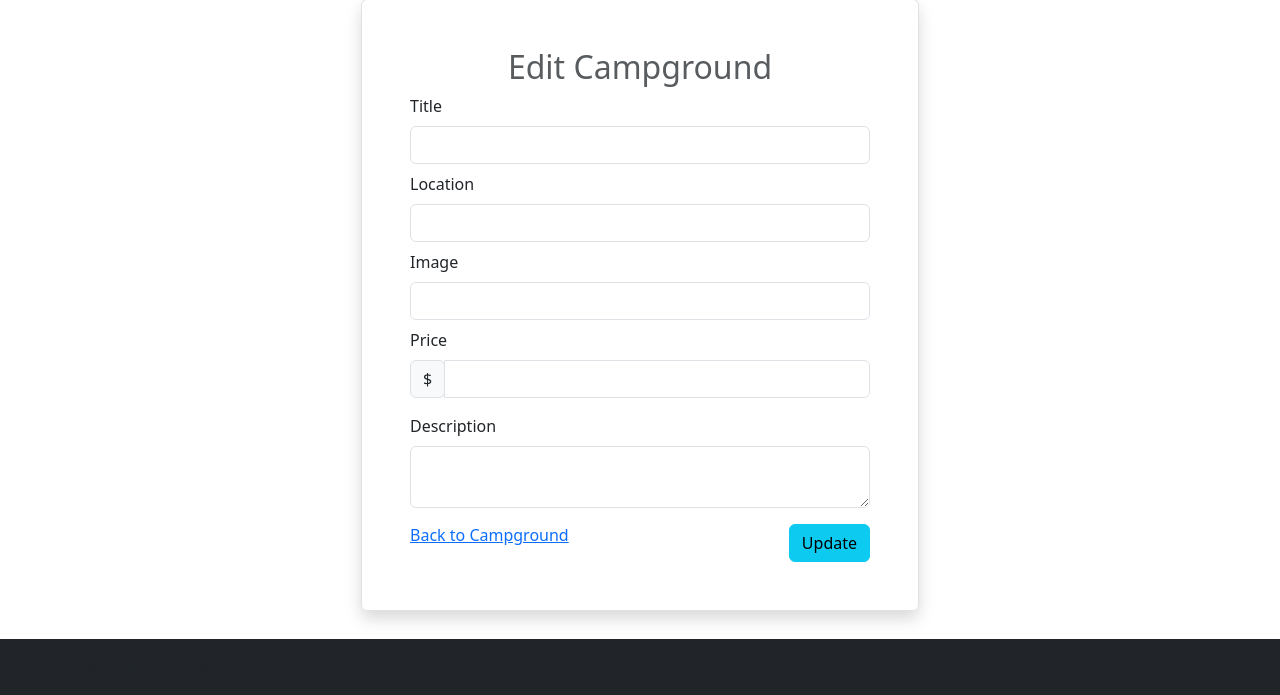
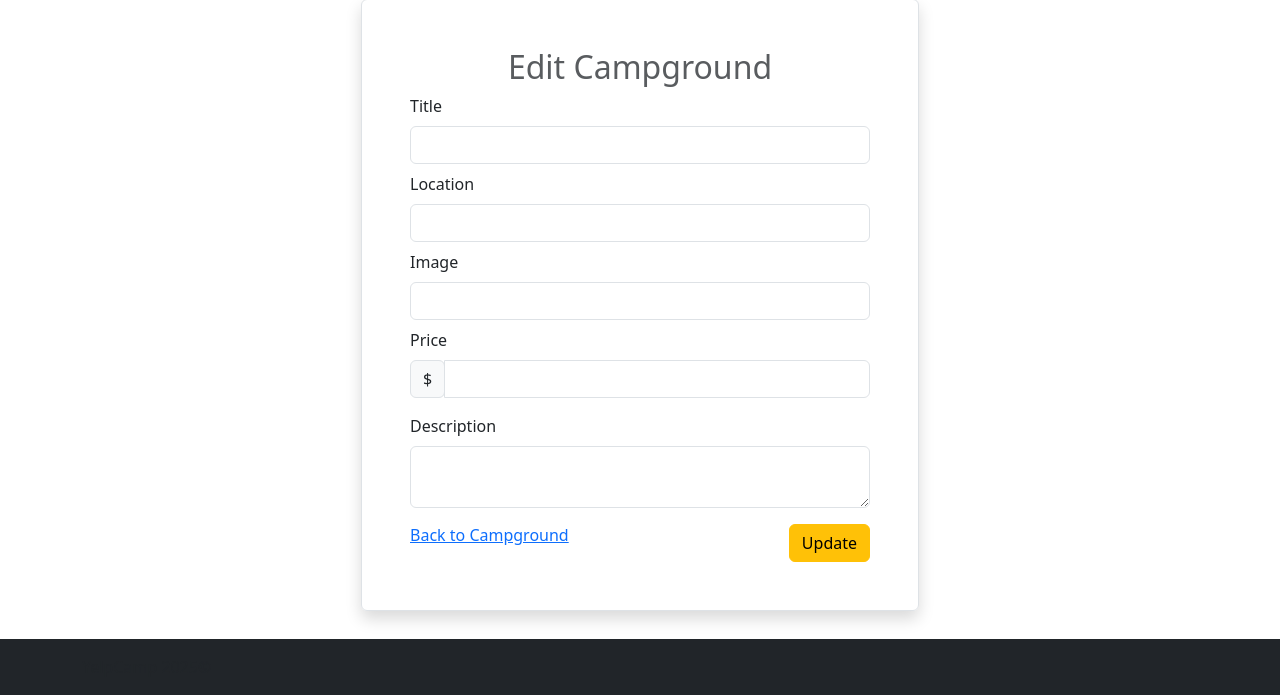
Before and after one commit to harmanpreetbajwa/YelpCamp, a Node server app: template views/campgrounds/edit.ejs in a window 1280 px wide. Shown: the part 105-800 px from the top of the page. Run offline with Node 20, Linux system fonts and the light colour scheme; the template is opened without the code that fills it, so the values that code supplies are empty; some libraries are stand-ins or nearby versions.

Commit message:
Refactored index.js

```diff
--- a/index.js
+++ b/index.js
@@ -7,11 +7,9 @@ const Campground = require('./models/campground.js');
 const methodOverride = require('method-override');
 
 app = express();
-
 app.set('views', path.join(__dirname, 'views'));
-
+app.set('view engine', 'ejs');
 app.engine('ejs', ejsMate);
-app.set('view engine', 'ejs');
 
 app.use(express.urlencoded({extended: true}));
 app.use(methodOverride('_method'))
@@ -57,18 +55,13 @@ app.post('/campgrounds', async (req, res) => {
 app.put('/campgrounds/:id', async (req, res) => {
     const { id } = req.params;
     const campData = req.body.campground;
-    console.log('Payload in request body: ');
-    console.log(campData);
     const updatedCamp = await Campground.findByIdAndUpdate(id, campData, {new: true});
-    console.log('Updated Campground:');
-    console.log(updatedCamp);
     res.redirect(`/campgrounds/${id}`);
 });
 
 app.delete('/campgrounds/:id', async (req, res) => {
     const { id } = req.params;
     await Campground.findByIdAndDelete(id);
-    console.log('Campground DELETED !!');
     res.redirect(`/campgrounds`);
 });
 
--- a/views/campgrounds/edit.ejs
+++ b/views/campgrounds/edit.ejs
@@ -29,8 +29,7 @@
         </div>
         <div class="d-flex justify-content-between align-items-center">
             <a href="/campgrounds/<%= campground._id %>" class="">Back to Campground</a>
-            <button type="submit" class="btn btn-info mt-3">Update</button>
+            <button type="submit" class="btn btn-warning mt-3">Update</button>
         </div>
     </form>
-
 </div>
--- a/views/campgrounds/index.ejs
+++ b/views/campgrounds/index.ejs
@@ -20,10 +20,10 @@
                         <p class="card-text"><%= campground.description %></p>
                         <div class="d-flex align-items-center" style="gap: 20px; margin-top: 20px;">
                             <a href="/campgrounds/<%= campground.id %>" class="btn btn-primary">Show Details</a>
+                            <a href="/campgrounds/<%= campground.id %>/edit" class="btn btn-warning">Edit</a>
                             <form action="/campgrounds/<%= campground._id %>?_method=DELETE" method="post">
-                                <button type="submit" class="btn btn-primary">Delete</button>
+                                <button type="submit" class="btn btn-danger">Delete</button>
                             </form>
-                            <a href="/campgrounds/<%= campground.id %>/edit" class="btn btn-primary">Edit</a>
                         </div>
                     </div>
                 </div>
--- a/views/campgrounds/show.ejs
+++ b/views/campgrounds/show.ejs
@@ -1,7 +1,7 @@
 <% layout('layouts/boilerplate.ejs') %>
 <div class="row">
     <div class="col-6 offset-3">
-        <div class="card">
+        <div class="card mb-3">
             <img src="<%= campground.image %>" class="card-img-top" alt="...">
             <div class="card-body">
                 <h5 class="card-title"><%= campground.title %></h5>
@@ -12,7 +12,7 @@
                 <li class="list-group-item">$<%= campground.price %>/night</li>
             </ul>
             <div class="card-body d-flex align-items-center" style="gap: 10px; margin-top: 20px;">
-                <a class="card-link btn btn-warning" href="/campgrounds">Back to Campgrounds</a>
+                <a class="card-link btn btn-warning" href="/campgrounds">Back to all Campgrounds</a>
                 <a class="card-link btn btn-warning" href="/campgrounds/<%= campground._id %>/edit">Edit Campground</a><br>
             </div>
         </div>
```
